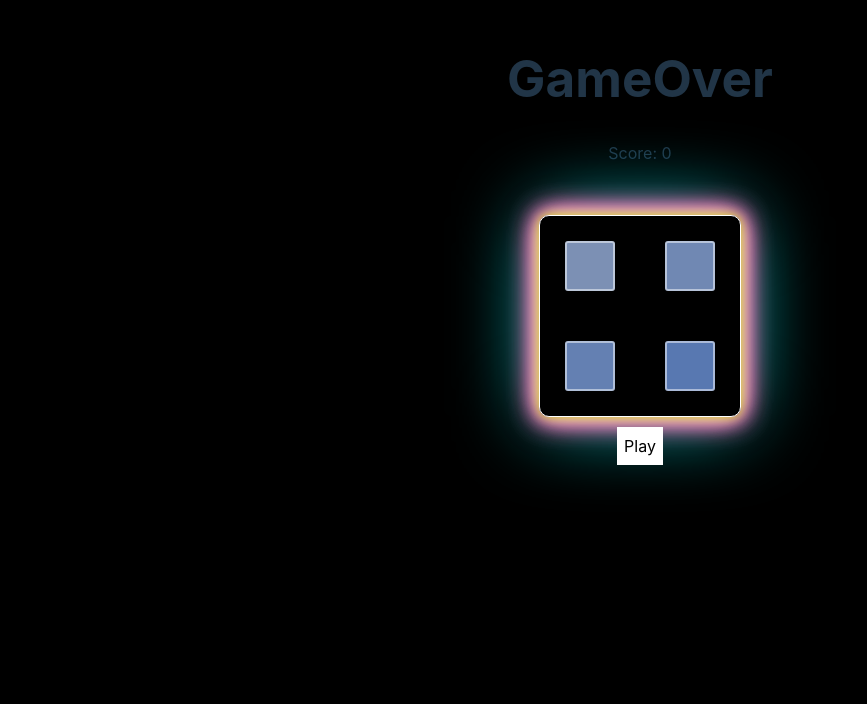
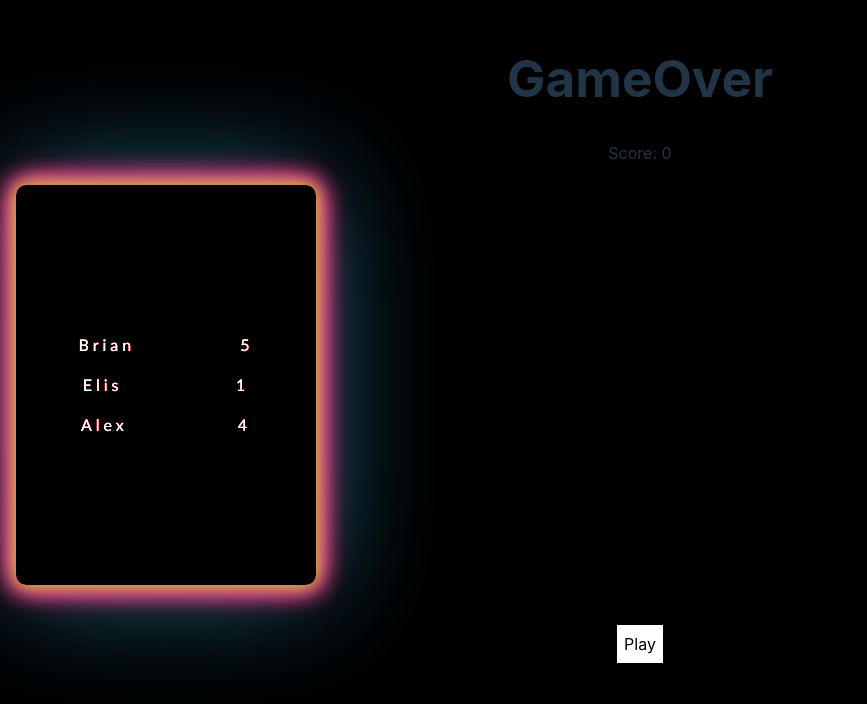
Before and after one commit to TAB-Games/ReactMemoryGame, a React (Vite) app: page / in a window 1280 px wide. Both pictures are taken after a click on the element 590 px from the left and 265 px from the top of the page. Shown: the top 704 px of the page, without its empty margins (0-867 px from the left). Built offline with nearby package versions, Linux system fonts and the light colour scheme.

Commit message:
leaderboard display on gameover

```diff
--- a/src/App.jsx
+++ b/src/App.jsx
@@ -1,4 +1,4 @@
-import React, { useState, useEffect } from "react";
+import React, { useState, useEffect, useContext } from "react";
 import "./App.css";
 import TitleHeader from "./components/TitleHeader";
 
@@ -8,13 +8,13 @@ import Score from "./components/Score";
 import { generateRandomSequence } from "./utils/utils";
 
 import { GameStateProvider } from "./context/GameStateProvider";
+import Leaderboard from "./components/Leaderboard";
 
 function App() {
   return (
     <>
-
       <GameStateProvider>
-        <TitleHeader/>
+        <TitleHeader />
         <Score />
         <GameBoard />
         <PlayBtn />
--- a/src/components/GameBoard.jsx
+++ b/src/components/GameBoard.jsx
@@ -4,6 +4,8 @@ import { Tile } from "./Tile";
 import { generateRandomId } from "../utils/utils";
 import { GameStateProvider } from "../context/GameStateProvider";
 import { useGame } from "../context/GameStateProvider";
+import Leaderboard from "./Leaderboard";
+
 import Gradient from "../models/Gradient";
 
 function GameBoard() {
@@ -11,7 +13,8 @@ function GameBoard() {
   const [userInput, setUserInput] = useState([]); // keeps track of what user types
   const { currentSequence } = useGame();
   const [tileArr, setTileArr] = useState([]);
-  // const [gradient, setGradient] = useState(new Gradient());
+  const { isGameOver } = useGame();
+
   let gradient = new Gradient();
 
   useEffect(() => {
@@ -45,7 +48,13 @@ function GameBoard() {
     setTileArr(newTileArr);
   }
 
-  return <div className="container">{tileArr}</div>;
+  return (
+    <>
+      {isGameOver && <Leaderboard />}
+
+      {!isGameOver && <div className="container">{tileArr}</div>}
+    </>
+  );
 }
 
 export default GameBoard;
--- /dev/null
+++ b/src/components/Leaderboard.jsx
@@ -0,0 +1,43 @@
+import React, { useEffect, useState } from "react";
+
+import { useGame } from "../context/GameStateProvider";
+
+function Leaderboard() {
+  const { isGameOver } = useGame();
+  const [allScores, setAllScores] = useState([
+    {
+      name: "Brian",
+      score: "5",
+    },
+    {
+      name: "Elis",
+      score: "1",
+    },
+    {
+      name: "Alex",
+      score: "4",
+    },
+  ]);
+
+  useEffect(() => {
+    getData();
+  }, [isGameOver]);
+
+  function getData() {
+    {
+    }
+  }
+
+  return (
+    <div className="leaderboard">
+      {allScores.slice(0, 10).map((score, index) => (
+        <div key={index} className="leaderboard-row">
+          <div className="leaderboard-col">{score.name}</div>
+          <div className="leaderboard-col">{score.score}</div>
+        </div>
+      ))}
+    </div>
+  );
+}
+
+export default Leaderboard;
```
